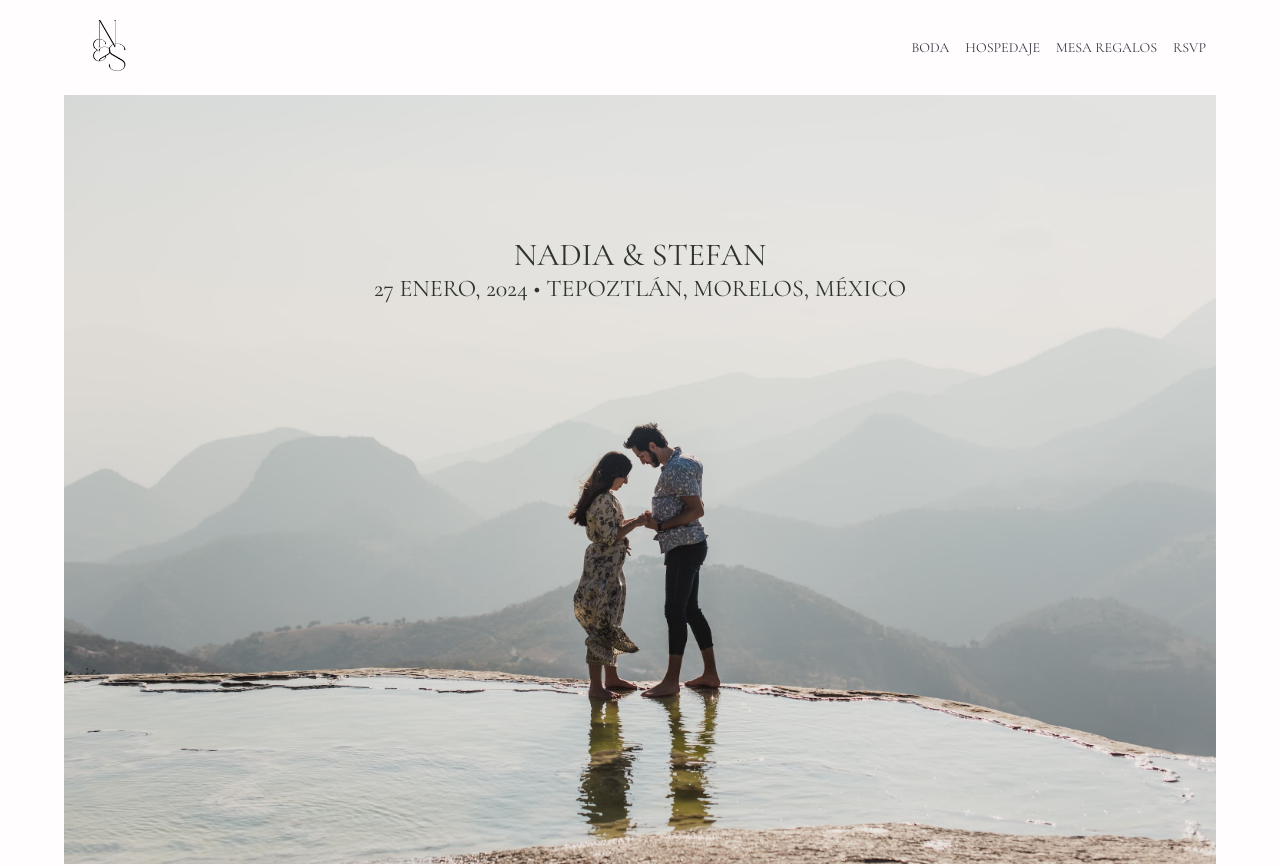
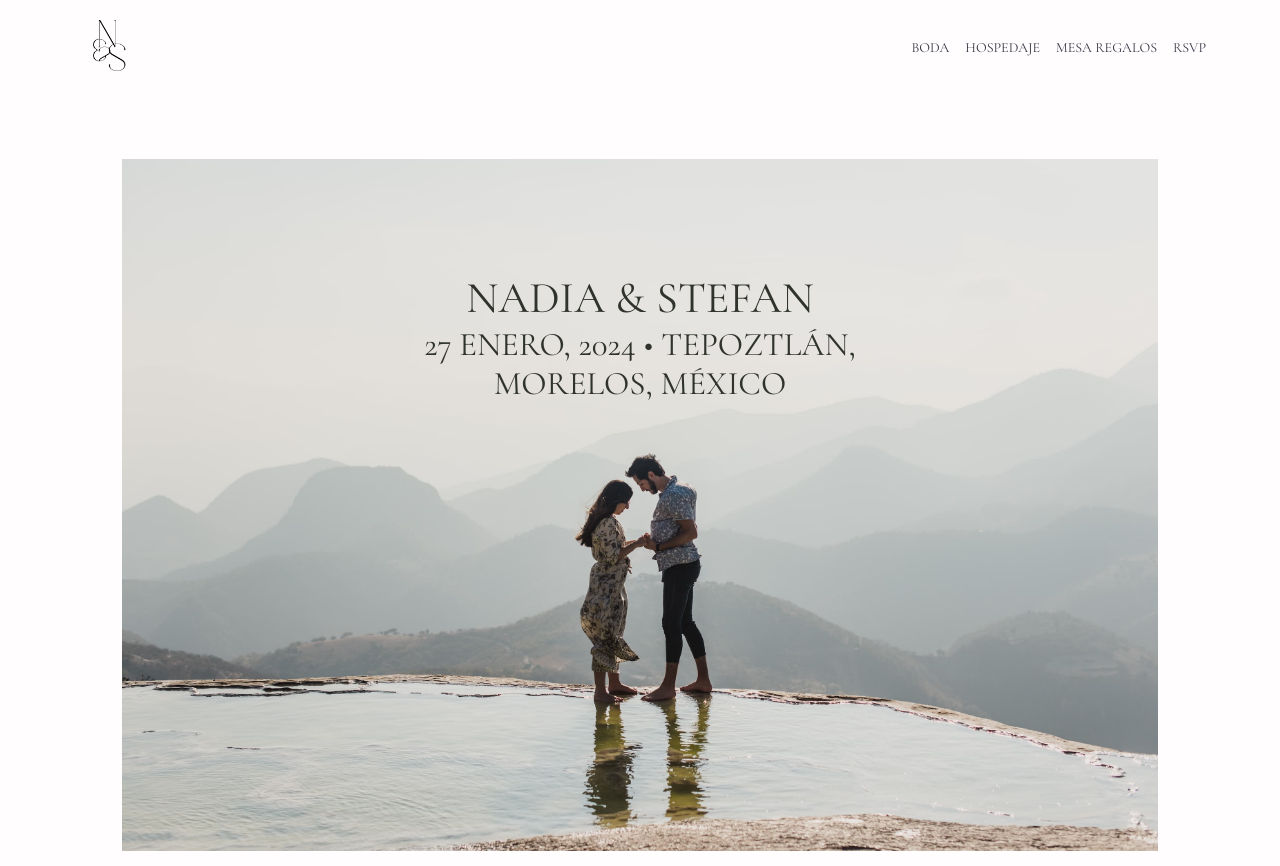
Before and after one commit to richipargo/nadia-stefan, a React (Vite) app: page / in a window 1280 px wide. Shown: the top 866 px of the page. Built offline with nearby package versions, Linux system fonts and the light colour scheme.

Commit message:
Move Hero to Home component

```diff
--- a/src/App.jsx
+++ b/src/App.jsx
@@ -1,26 +1,33 @@
 import { useState } from 'react';
 import Navbar from './components/Navbar';
-import Hero from './components/Hero';
+
 import Home from './components/Home';
 import Home1 from './components/Home1';
 import Footer from './components/Footer';
+import { BrowserRouter as Router, Route, Switch } from 'react-router-dom/cjs/react-router-dom.min';
 import './index.css';
 
 function App() {
   // const title = 'Welcome to our party';
 
   return (
-    <>
-      <div>
+    <Router>
+      <div className="app">
         <Navbar />
-        <Hero />
-        <Home />
+        <div className="content">
+          <Switch>
+            <Route path="/">
+              <Home />
+            </Route>
+          </Switch>
+        </div>
+        {/* <Hero /> */}
         {/* <div>
           <Home1 />
         </div> */}
         <Footer />
       </div>
-    </>
+    </Router>
   );
 }
 
--- a/src/components/Home.jsx
+++ b/src/components/Home.jsx
@@ -1,9 +1,11 @@
 import '../style_components/home.css';
+import Hero from './Hero';
 import Countdown from './Countdown';
 
 const Home = () => {
   return (
     <div className="home">
+      <Hero />
       <Countdown />
       <p className="when-where">
         27 Enero, 2024. 2:00<span className="pm-span"> pm</span> | Jardín Xolatlaco
```
